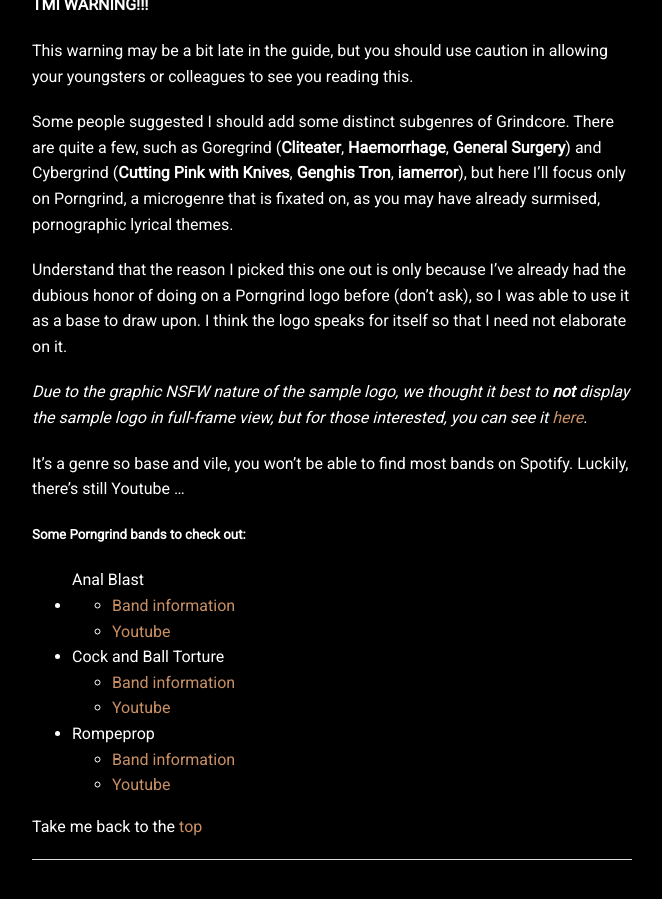
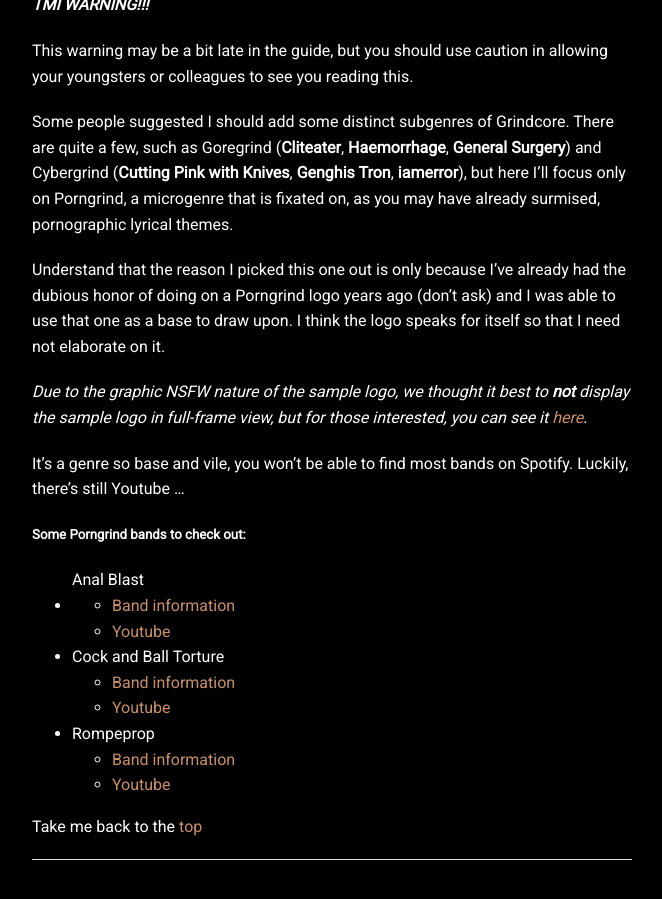
Before and after one commit to Noeska/illegiblesemantics, a Jekyll site: the page built from projects/proj-2.md, in a window 1280 px wide and 900 px high, scrolled down 25303 px. Shown: the whole window, without its empty margins (308-970 px from the left). Built offline with Jekyll 4.4.1, drawn with Linux system fonts in a browser that asks for light colours; nearby versions of some CDN libraries.

Commit message:
Update proj-2.md

```diff
--- a/projects/proj-2.md
+++ b/projects/proj-2.md
@@ -844,13 +844,13 @@ Take me back to the [top](#top)
 
 <a name="Porngrind"></a>
 ## Porngrind
-**TMI WARNING!!!**
+***TMI WARNING!!!***
 
 This warning may be a bit late in the guide, but you should use caution in allowing your youngsters or colleagues to see you reading this.
 
 Some people suggested I should add some distinct subgenres of Grindcore. There are quite a few, such as Goregrind (**Cliteater**, **Haemorrhage**, **General Surgery**) and Cybergrind (**Cutting Pink with Knives**, **Genghis Tron**, **iamerror**), but here I'll focus only on Porngrind, a microgenre that is fixated on, as you may have already surmised, pornographic lyrical themes.
 
-Understand that the reason I picked this one out is only because I've already had the dubious honor of doing on a Porngrind logo before (don't ask), so I was able to use it as a base to draw upon. I think the logo speaks for itself so that I need not elaborate on it.
+Understand that the reason I picked this one out is only because I've already had the dubious honor of doing on a Porngrind logo years ago (don't ask) and I was able to use that one as a base to draw upon. I think the logo speaks for itself so that I need not elaborate on it.
 
 *Due to the graphic NSFW nature of the sample logo, we thought it best to **not** display the sample logo in full-frame view, but for those interested, you can see it* <a href="..\assets\img\projects\proj-2\porngrind.jpg" target="_blank" rel="noopener"><span>*here*</span></a>.
 
```
